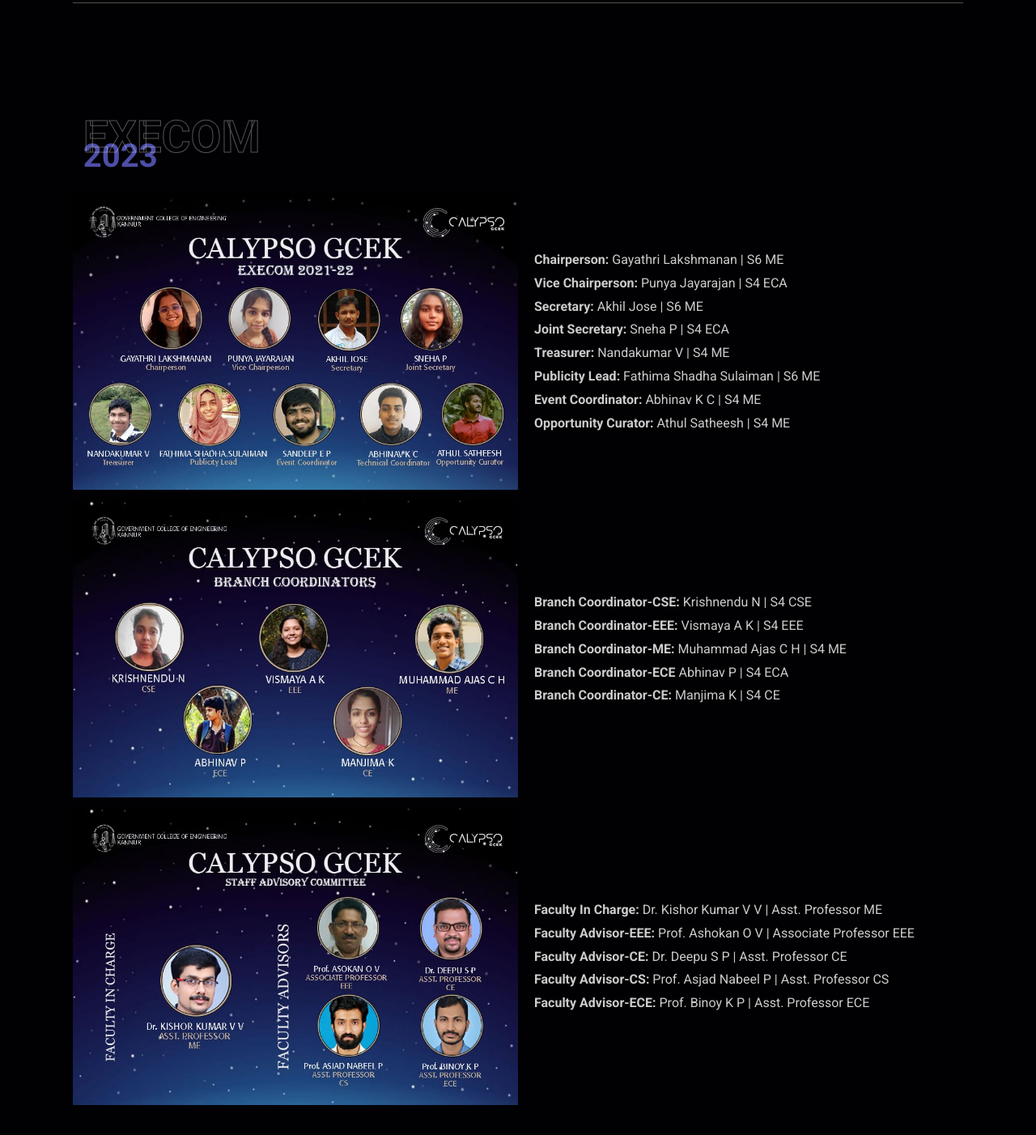
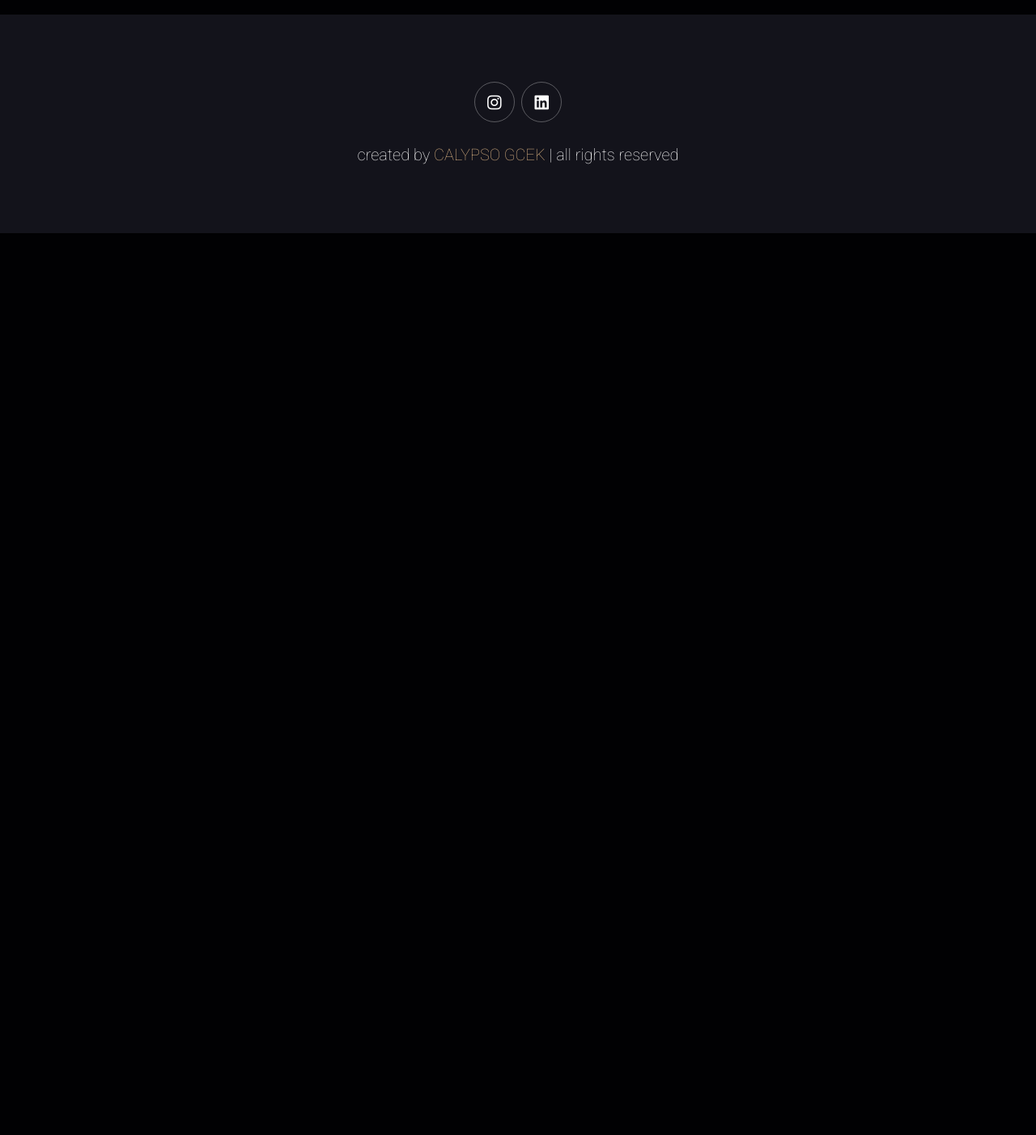
Before and after one commit to Shahaba-P/calypsogcek, a plain HTML site: page about us.html in a window 1280 px wide. Shown: the part 1218-2620 px from the top of the page at 81% size. After the commit the page ends 1506 px from the top, so only its background shows below. Drawn offline with Linux system fonts and the light colour scheme.

Commit message:
Add files via upload

```diff
--- a/about us.html
+++ b/about us.html
@@ -113,81 +113,6 @@
 
             </p>
         </div>
-        <hr>
-        <div class="content" style="padding: 10% 0 2% 1.2%;">
-            <style>
-                @keyframes animationname {
-                    0% {
-                        transform: translateY(40px);
-                    }
-
-                    100% {
-                        transform: translateY(0px);
-                    }
-                }
-            </style>
-            <!-- <img src="/images/aboutme.png" alt="about" style="height: 20vh;"> -->
-            <h2 data-aos="heading-show" class=""><span class="heading_background" style="  color: transparent;
-    -webkit-text-stroke: 1px rgba(255, 255, 255, 0.337);">EXECOM</span>
-            </h2>
-            <h3 class="#" style="color: rgb(78, 78, 167); font-size: 4rem;">2023</h3>
-        </div>
-        <div class="row">
-            <div class="image">
-                <!-- <img src="images/alien.gif" alt=""> -->
-                <img src="images/execom23-1.jpeg" style="width:100%;" alt="">
-            </div>
-            <div class="content">
-                <p><strong>Chairperson:</strong> Gayathri Lakshmanan | S6 ME<br>
-                <strong>Vice Chairperson:</strong> Punya Jayarajan | S4 ECA<br>
-                <strong>Secretary:</strong> Akhil Jose | S6 ME<br>
-                <strong>Joint Secretary:</strong> Sneha P | S4 ECA<br>
-                <strong>Treasurer:</strong> Nandakumar V | S4 ME<br>
-                <strong>Publicity Lead:</strong> Fathima Shadha Sulaiman | S6 ME<br>
-                <strong>Event Coordinator:</strong> Abhinav K C | S4 ME<br>
-                <strong>Opportunity Curator:</strong> Athul Satheesh | S4 ME<br>
-
-            </p>
-
-            </div>
-
-
-        </div>
-        <br>
-        <div class="row">
-            <div class="image" style="float: right;">
-                <!-- <img src="images/alien.gif" alt=""> -->
-                <img src="images/execom23-2.jpeg" style="width:100%;" alt="">
-            </div>
-
-            <div class="content" style="float: left;">
-                <p><strong>Branch Coordinator-CSE:</strong> Krishnendu N | S4 CSE<br>
-                    <strong>Branch Coordinator-EEE:</strong> Vismaya A K | S4 EEE<br>
-                    <strong>Branch Coordinator-ME:</strong> Muhammad Ajas C H | S4 ME<br>
-                    <strong>Branch Coordinator-ECE</strong> Abhinav P | S4 ECA<br>
-                    <strong>Branch Coordinator-CE:</strong> Manjima K | S4 CE<br>
-                </p>
-            </div>
-
-
-        </div>
-        <br>
-        <div class="row">
-            <div class="image">
-                <!-- <img src="images/alien.gif" alt=""> -->
-                <img src="images/execom23-3.jpeg" alt="">
-            </div>
-
-            <div class="content">
-                <p><strong>Faculty In Charge:</strong> Dr. Kishor Kumar V V | Asst. Professor ME<br>
-                    <strong>Faculty Advisor-EEE:</strong> Prof. Ashokan O V | Associate Professor EEE<br>
-                    <strong>Faculty Advisor-CE:</strong> Dr. Deepu S P | Asst. Professor CE<br>
-                    <strong>Faculty Advisor-CS:</strong> Prof. Asjad Nabeel P | Asst. Professor CS<br>
-                    <strong>Faculty Advisor-ECE:</strong> Prof. Binoy K P | Asst. Professor ECE<br></p>
-            </div>
-
-        </div>
-
 
     </section>
 
```
Also changed, not shown: index.html (+1 -1 lines).
